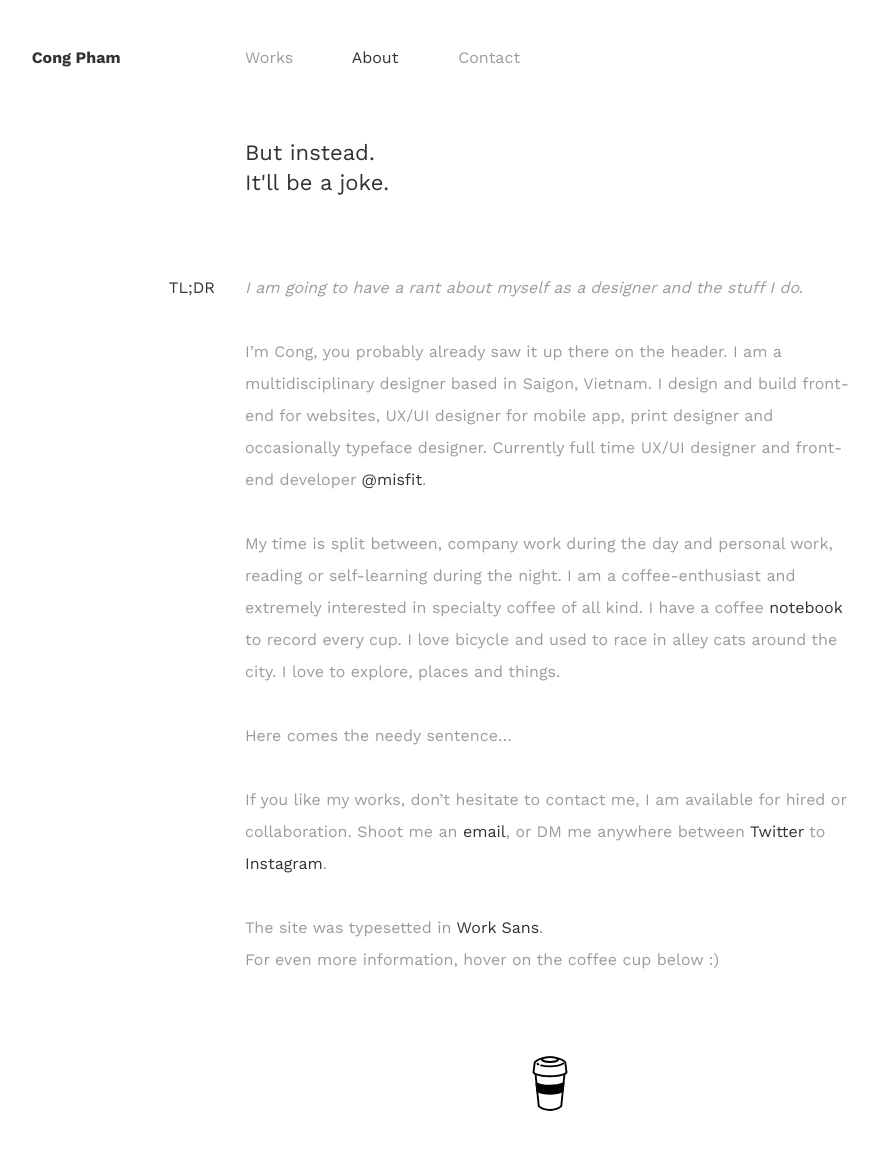
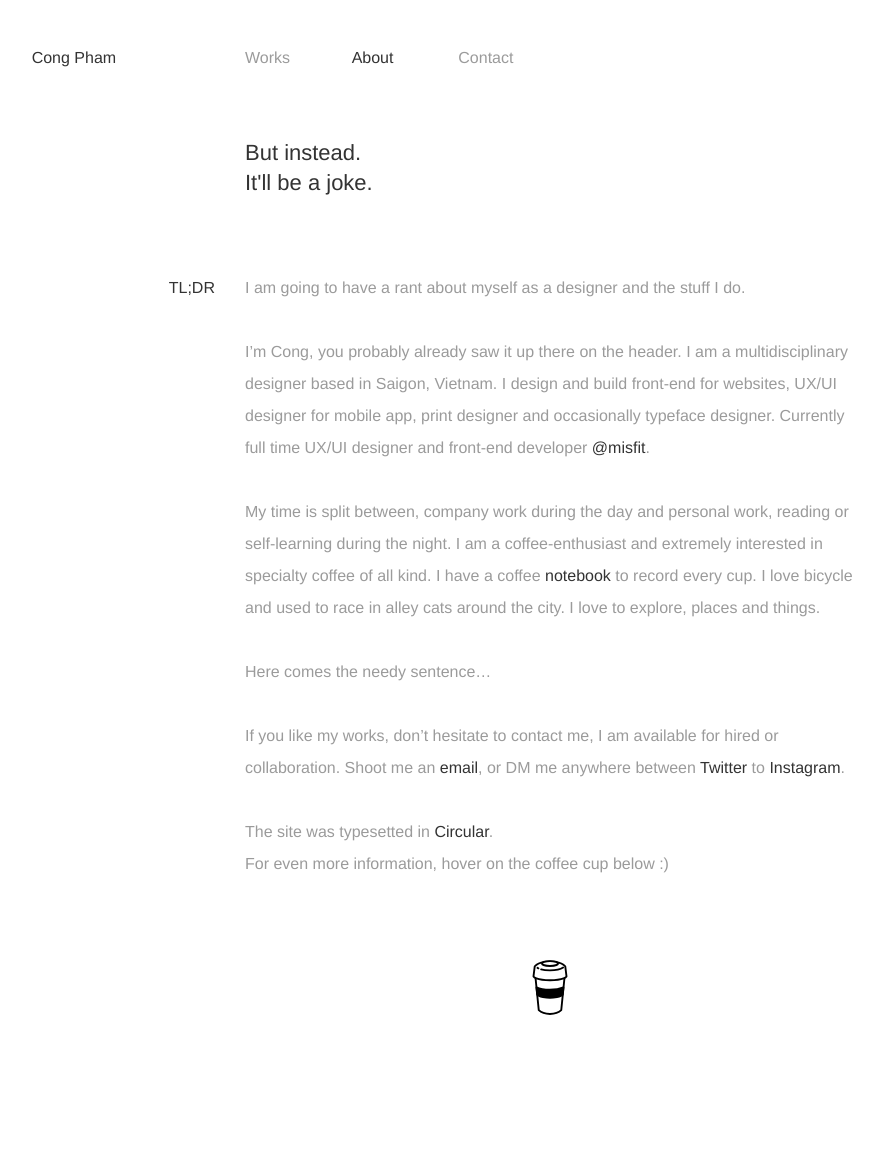
Before and after one commit to congp/congp.github.io, a Jekyll site: the page built from about.md, in a window 1280 px wide and 1187 px high. Shown: the top 1150 px of the window, without its empty margins (90-973 px from the left). Built offline with Jekyll 4.4.1, drawn with Linux system fonts in a browser that asks for light colours; some web fonts are replaced.

Commit message:
Reverted back to Circular, also added animation effects

```diff
--- a/about.md
+++ b/about.md
@@ -19,7 +19,7 @@ permalink: /about/
         <br/><br/>
         If you like my works, don’t hesitate to contact me, I am available for hired or collaboration. Shoot me an <a class="primary-color" href="mailto:me@congphamdesign.com" target="_blank">email</a>, or DM me anywhere between <a class="primary-color" href="https://twitter.com/congphammm" target="_blank">Twitter</a> to <a class="primary-color" href="https://instagram.com/congphammm" target="_blank">Instagram</a>.
         <br/><br/>
-        The site was typesetted in <a class="primary-color" href="http://weiweihuanghuang.github.io/Work-Sans/">Work Sans</a>.
+        The site was typesetted in <a class="primary-color" href="javascript:void(0)">Circular</a>.
 
         <span class="hide-for-small">For even more information, hover on the coffee cup below :)</span>
     </p>
--- a/assets/css/style.css
+++ b/assets/css/style.css
@@ -85,6 +85,14 @@ nav li {
 	z-index: 2;
 	position: absolute;
 	top: 40px;
+	transition: all ease-out 0.75s;
+	-webkit-transition: all ease-out 0.75s;
+	-moz-transition: all ease-out 0.75s;
+	transform: translateY(60px);
+	-webkit-transform: translateY(60px);
+	-moz-transform: translateY(60px);
+	visibility: hidden;
+	opacity: 0;
 }
 
 .post-link h1 {
@@ -98,6 +106,20 @@ nav li {
 
 .post-link h1:hover {
 	opacity: 0.5;
+}
+
+.feature-image {
+	visibility: hidden;
+	opacity: 0;
+	transition: all ease 2s;
+	-webkit-transition: all ease 2s;
+	-moz-transition: all ease 2s;
+}
+
+.show {
+	opacity: 1;
+	visibility: visible;
+	transform: none;
 }
 
 article {
--- a/assets/css/typography.css
+++ b/assets/css/typography.css
@@ -1,4 +1,4 @@
-/*@font-face {
+@font-face {
     font-family: 'CircularBook';
     src: url('../fonts/lineto-circular-book.ttf') format('truetype');
 }
@@ -10,25 +10,17 @@
     font-family: 'CircularBold';
     src: url('../fonts/lineto-circular-bold.ttf') format('truetype');
     font-weight: normal;
-}*/
-@import url(http://fonts.googleapis.com/css?family=Work+Sans:400,700);
+}
 
 /* typeface classes */
 .font-book {
-    /*font-family: "CircularBook", "Helvetica Neue", "Helvetica" ,Helvetica, Arial, sans-serif;*/
-    font-family: 'Work Sans', sans-serif;
-    font-weight: 400;
+    font-family: "CircularBook", "Helvetica Neue", "Helvetica" ,Helvetica, Arial, sans-serif;
 }
 .font-book-italic {
-    /*font-family: "CircularBookItalic", "Helvetica Neue", "Helvetica" ,Helvetica, Arial, sans-serif;*/
-    font-family: 'Work Sans', sans-serif;
-    font-weight: 400;
-    font-style: italic;
+    font-family: "CircularBookItalic", "Helvetica Neue", "Helvetica" ,Helvetica, Arial, sans-serif;
 }
 .font-bold {
-    /*font-family: "CircularBold", "Helvetica Neue", "Helvetica" ,Helvetica, Arial, sans-serif;*/
-    font-family: 'Work Sans', sans-serif;
-    font-weight: 700;
+    font-family: "CircularBold", "Helvetica Neue", "Helvetica" ,Helvetica, Arial, sans-serif;
 }
 
 /* font sizes */
--- a/assets/js/congphamdesign.js
+++ b/assets/js/congphamdesign.js
@@ -1,6 +1,7 @@
 $(document).ready(function() {
-    setupRotator();
-    coffeeStat();
+  $('.post-title, .feature-image').addClass('show');
+  setupRotator();
+  coffeeStat();
 });
 
 var copies = [
```
Also changed, not shown: 5 other files.
